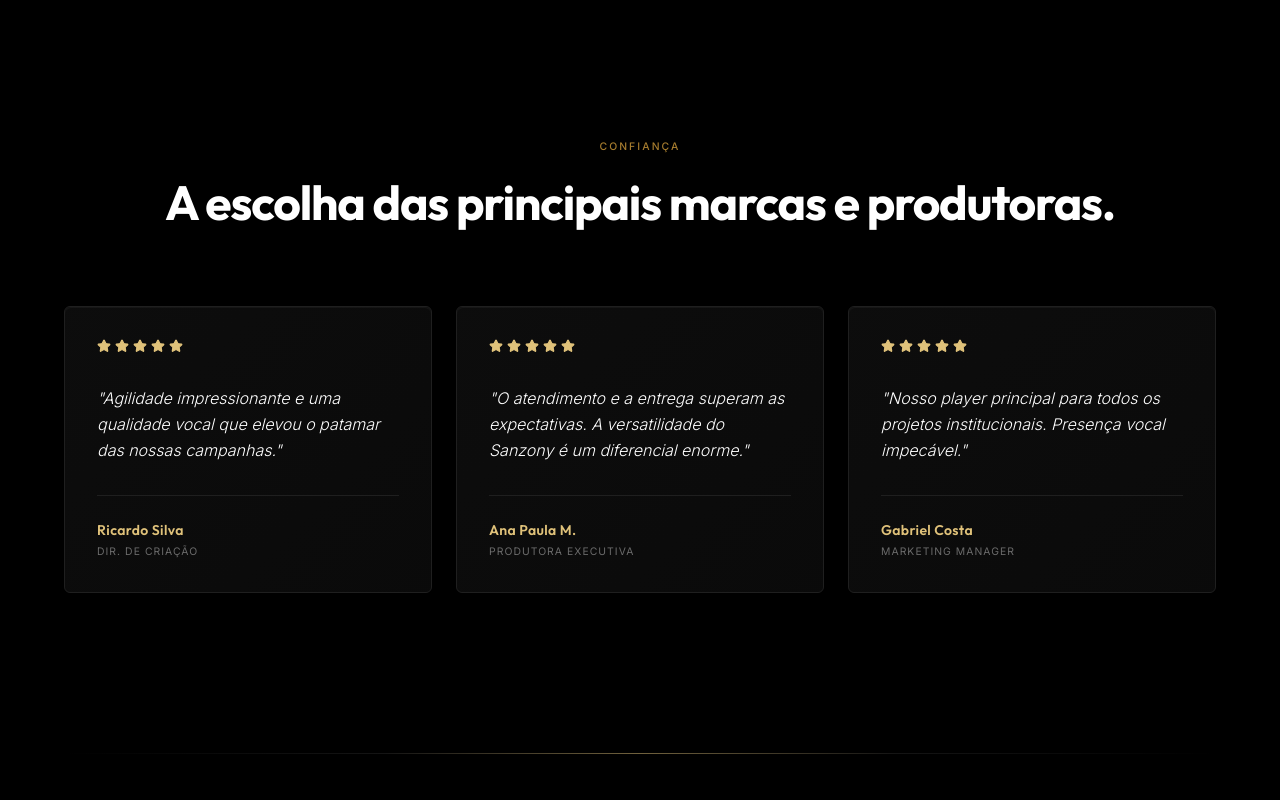
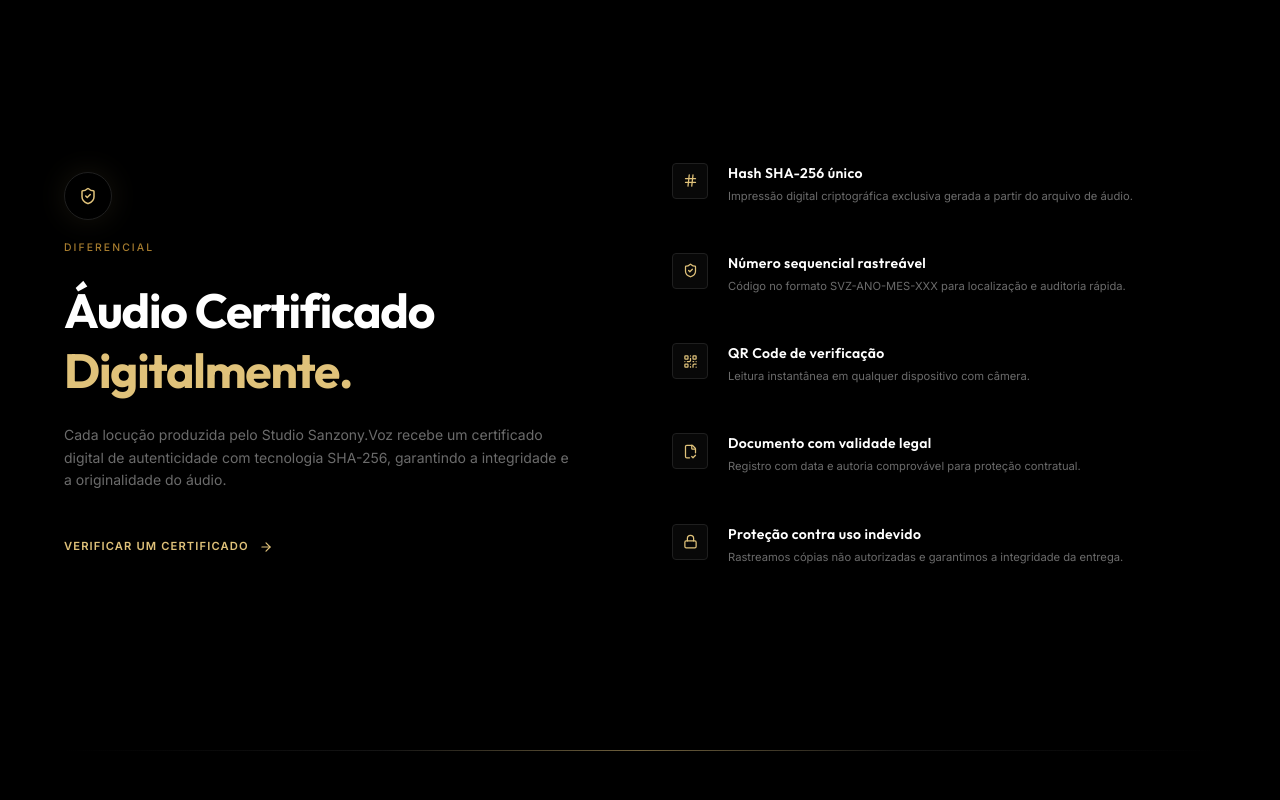
Before and after one commit to kleberrsanzony/sanzony-voz-premium, a Next.js app: page / in a window 1280 px wide. Shown: the part 6760-7560 px from the top of the page. Built offline with nearby package versions, Linux system fonts and the light colour scheme; no server answers; the database is empty.

Commit message:
fix: restauração cirúrgica final da home (CertificateSection)

```diff
--- a/src/app/page.tsx
+++ b/src/app/page.tsx
@@ -6,6 +6,7 @@ import PositioningSection from "@/components/sections/PositioningSection";
 import ServicesSection from "@/components/sections/ServicesSection";
 import ProcessSection from "@/components/sections/ProcessSection";
 import StudioSection from "@/components/sections/StudioSection";
+import CertificateSection from "@/components/sections/CertificateSection";
 import TestimonialsSection from "@/components/sections/TestimonialsSection";
 import CTASection from "@/components/sections/CTASection";
 import Footer from "@/components/sections/Footer";
@@ -31,6 +32,8 @@ export default function Home() {
       <div className="section-divider" />
       <StudioSection />
       <div className="section-divider" />
+      <CertificateSection />
+      <div className="section-divider" />
       <TestimonialsSection />
       <div className="section-divider" />
       <CTASection />
--- a/src/components/sections/CertificateSection.tsx
+++ b/src/components/sections/CertificateSection.tsx
@@ -25,7 +25,8 @@ export default function CertificateSection() {
                 </div>
                 <span className="section-label block mb-6">{t.sections.certificate.label}</span>
                 <h2 className="font-display font-bold text-4xl md:text-5xl text-white tracking-tight leading-tight mb-6">
-                  {t.sections.certificate.title}
+                  {t.sections.certificate.title}{" "}
+                  <span className="text-[#e0c27a]">{t.sections.certificate.title_accent}</span>
                 </h2>
                 <p className="text-muted-foreground text-sm leading-relaxed mb-10 max-w-lg">
                   {t.sections.certificate.desc}
--- a/src/locales/en.json
+++ b/src/locales/en.json
@@ -75,9 +75,10 @@
     },
     "certificate": {
       "label": "Difference",
-      "title": "Digitally Certified Audio.",
+      "title": "Digitally Certified",
+      "title_accent": "Audio.",
       "desc": "Each voiceover produced by Studio Sanzony.Voz receives a digital certificate of authenticity with SHA-256 technology, ensuring the integrity and originality of the audio.",
-      "verify_cta": "Validate Authenticity",
+      "verify_cta": "Verify a certificate",
       "features": [
         { "title": "Unique SHA-256 Hash", "desc": "Exclusive cryptographic fingerprint generated from the audio file." },
         { "title": "Traceable Serial Number", "desc": "Code in SVZ-YEAR-MONTH-XXX format for quick location and auditing." },
--- a/src/locales/es.json
+++ b/src/locales/es.json
@@ -75,7 +75,8 @@
     },
     "certificate": {
       "label": "Diferencial",
-      "title": "Audio Certificado Digitalmente.",
+      "title": "Audio Certificado",
+      "title_accent": "Digitalmente.",
       "desc": "Cada locución producida por el Studio Sanzony.Voz recibe un certificado digital de autenticidad con tecnología SHA-256, garantizando la integridad y la originalidad del audio.",
       "verify_cta": "Verificar un certificado",
       "features": [
--- a/src/locales/pt.json
+++ b/src/locales/pt.json
@@ -75,9 +75,10 @@
     },
     "certificate": {
       "label": "Diferencial",
-      "title": "Áudio Certificado Digitalmente.",
+      "title": "Áudio Certificado",
+      "title_accent": "Digitalmente.",
       "desc": "Cada locução produzida pelo Studio Sanzony.Voz recebe um certificado digital de autenticidade com tecnologia SHA-256, garantindo a integridade e a originalidade do áudio.",
-      "verify_cta": "Validar Autenticidade",
+      "verify_cta": "Verificar um certificado",
       "features": [
         { "title": "Hash SHA-256 único", "desc": "Impressão digital criptográfica exclusiva gerada a partir do arquivo de áudio." },
         { "title": "Número sequencial rastreável", "desc": "Código no formato SVZ-ANO-MES-XXX para localização e auditoria rápida." },
```
